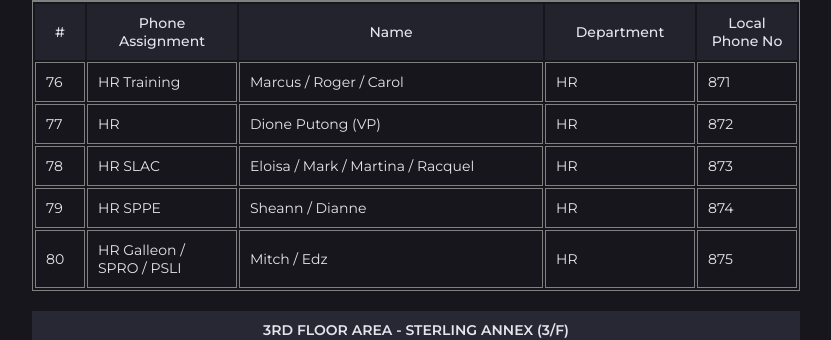
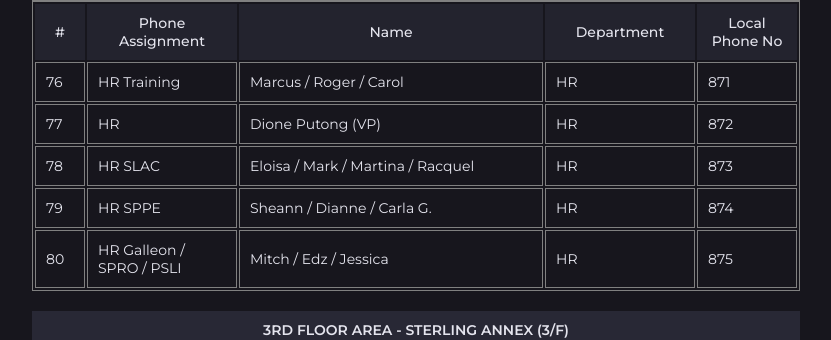
Before and after one commit to Ralf-Renz-Estellana-Bantilo/SLAC---MIS---Telephone-Info, a React (Create React App) app: page / in a window 1280 px wide. Shown: the part 4418-4758 px from the top of the page, without its empty margins (224-1055 px from the left). Built offline with nearby package versions, Linux system fonts and the light colour scheme.

Commit message:
data addition

```diff
--- a/src/useData.js
+++ b/src/useData.js
@@ -602,14 +602,14 @@ class useData {
 						id: 79,
 						phoneAssignment: "HR SPPE",
 						department: "HR",
-						name: "Sheann / Dianne",
+						name: "Sheann / Dianne / Carla G.",
 						phoneNumber: "874",
 					},
 					{
 						id: 80,
 						phoneAssignment: "HR Galleon / SPRO / PSLI",
 						department: "HR",
-						name: "Mitch / Edz",
+						name: "Mitch / Edz / Jessica",
 						phoneNumber: "875",
 					},
 				],
```
